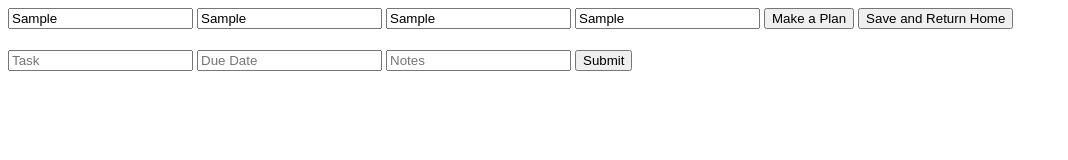
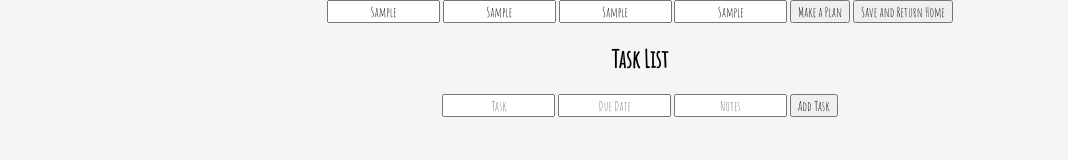
Before and after one commit to lornitzoa/ladies-of-the-byte, a website: page public/views/new.html in a window 1280 px wide. Both pictures are taken after typing "Sample", "Sample", "Sample", "Sample" into the empty fields and a click on the input "Make a Plan". Shown: the whole page, without its empty margins (0-1068 px from the left). Drawn offline with nearby package versions, Linux system fonts and the light colour scheme; no server answers.

Commit message:
linked css to new.html

```diff
--- a/public/views/new.html
+++ b/public/views/new.html
@@ -6,6 +6,7 @@
       charset="utf-8"
     ></script>
     <script src="/js/app.js" charset="utf-8"></script>
+    <link rel="stylesheet" href="/css/app.css">
     <meta charset="utf-8" />
     <title></title>
   </head>
@@ -24,16 +25,17 @@
       <h2>{{ctrl.plan.date | date: MM/dd/yyyy}}</h2>
       <h3>{{ctrl.plan.location}}</h3>
       <!-- <img src="{{ctrl.plan.image}}" alt=""> -->
-
+      <form ng-submit=ctrl.createTodo() ng-if='ctrl.showPlanOpts === true'>
+        <h2>Task List</h2>
+        <input type="text" placeholder="Task" ng-model="ctrl.taskName">
+        <input type="text" placeholder="Due Date" ng-model="ctrl.dueDate">
+        <input type="text" placeholder="Notes" ng-model="ctrl.notes">
+        <input type="submit" name="" value="Add Task">
+      </form>
       <ul ng-repeat="item in ctrl.todoList">
         <li>{{item.taskName}}</li>
       </ul>
     </div>
-    <form ng-submit=ctrl.createTodo() ng-if='ctrl.showPlanOpts === true'>
-      <input type="text" placeholder="Task" ng-model="ctrl.taskName">
-      <input type="text" placeholder="Due Date" ng-model="ctrl.dueDate">
-      <input type="text" placeholder="Notes" ng-model="ctrl.notes">
-      <input type="submit" name="" value="Submit">
-    </form>
+
   </body>
 </html>
```
